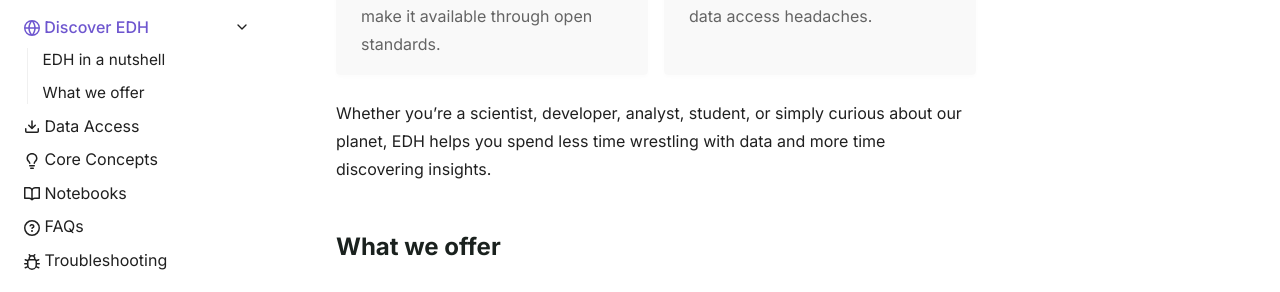
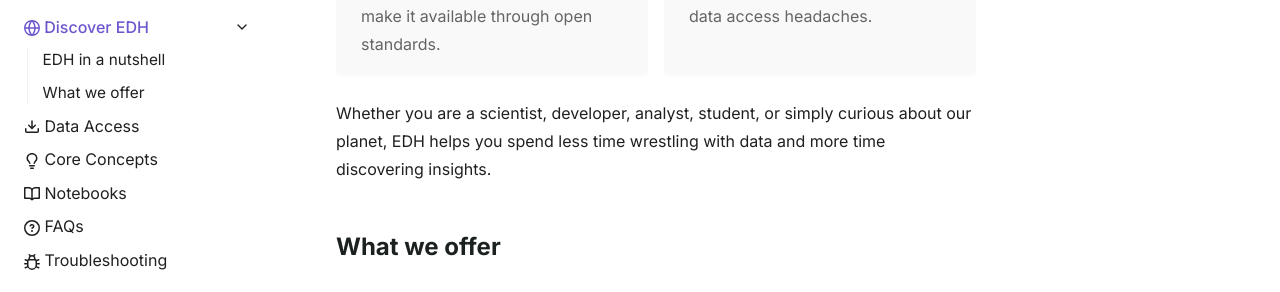
Before and after one commit to bopen/edh-docs, a Sphinx documentation site: the page built from source/discover-edh.md, in a window 1280 px wide and 900 px high, scrolled down 548 px. Shown: the part 218-510 px from the top of the window. Built offline with Sphinx 7.4.7, drawn with Linux system fonts in a browser that asks for light colours.

Commit message:
replace 're with are

`````diff
--- a/source/discover-edh.md
+++ b/source/discover-edh.md
@@ -42,7 +42,7 @@
 ```
 ````
 
-Whether you're a scientist, developer, analyst, student, or simply curious about our planet, EDH helps you spend less time wrestling with data and more time discovering insights.
+Whether you are a scientist, developer, analyst, student, or simply curious about our planet, EDH helps you spend less time wrestling with data and more time discovering insights.
 
 ## What we offer
 
`````
Also changed, not shown: source/troubleshooting.md (+1 -1 lines).
